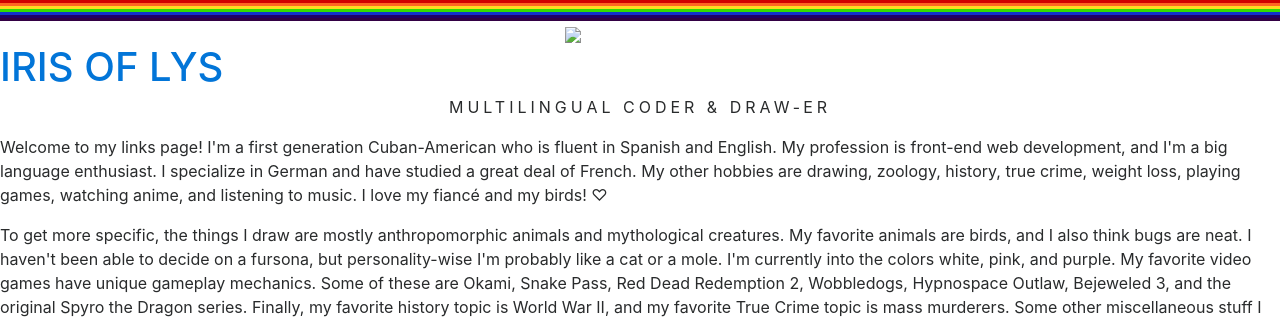
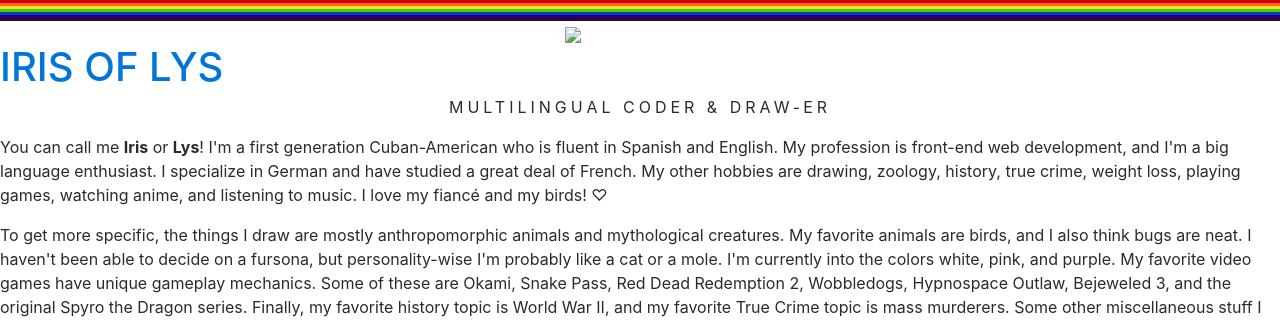
Before and after one commit to lizberberena/old-links, a Jekyll site: the page built from index.html, in a window 1280 px wide. Shown: the top 322 px of the page. Built offline with Jekyll 4.4.1, drawn with Linux system fonts in a browser that asks for light colours; nearby versions of some CDN libraries; the list of posts is cut into pages by our own code.

Commit message:
Update default.html

```diff
--- a/_layouts/default.html
+++ b/_layouts/default.html
@@ -49,7 +49,7 @@ data-config="{'skin':'skins/aquaPink/skin.css','volume':50,'autoplay':false,'shu
 
             <div id="bio" class="hidden">
 
-        <p>Welcome to my links page! I'm a first generation Cuban-American who is fluent in Spanish and English. My profession is front-end web development, and I'm a big language enthusiast. I specialize in German and have studied a great deal of French. My other hobbies are drawing, zoology, history, true crime, weight loss, playing games, watching anime, and listening to music. I love my fiancé and my birds! ♡</p>
+        <p>You can call me <strong>Iris</strong> or <strong>Lys</strong>! I'm a first generation Cuban-American who is fluent in Spanish and English. My profession is front-end web development, and I'm a big language enthusiast. I specialize in German and have studied a great deal of French. My other hobbies are drawing, zoology, history, true crime, weight loss, playing games, watching anime, and listening to music. I love my fiancé and my birds! ♡</p>
                <p>To get more specific, the things I draw are mostly anthropomorphic animals and mythological creatures. My favorite animals are birds, and I also think bugs are neat. I haven't been able to decide on a fursona, but personality-wise I'm probably like a cat or a mole. I'm currently into the colors white, pink, and purple. My favorite video games have unique gameplay mechanics. Some of these are Okami, Snake Pass, Red Dead Redemption 2, Wobbledogs, Hypnospace Outlaw, Bejeweled 3, and the original Spyro the Dragon series. Finally, my favorite history topic is World War II, and my favorite True Crime topic is mass murderers. Some other miscellaneous stuff I like are plushies, trinkets, sweets, coffee, warmth, rain, and rainbows.</p>
         <p>I'm dutiful, detail-oriented, introverted, mildly socially anxious, moral, and areligious. In the DiSC personality assessment, I'm CS. In Global 5 or SLOAN, I'm RLOEI. This means I'm highly introverted, quite conscientious and neurotic, decently open to new experiences, and not the most sociable. My Enneagram type is maybe 4, and my tritype is either 461 or 471? My MBTI is either INFP or ISTJ.</p>
         <p style="margin-bottom:0rem;">I made these pages because I don't like social media, political debates, and drama. Below you can see links to my drawings, photos, and where I'm active online.</p>
```
